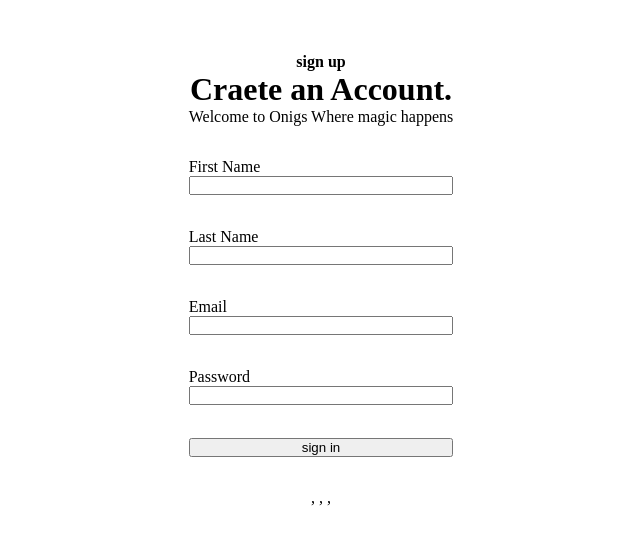
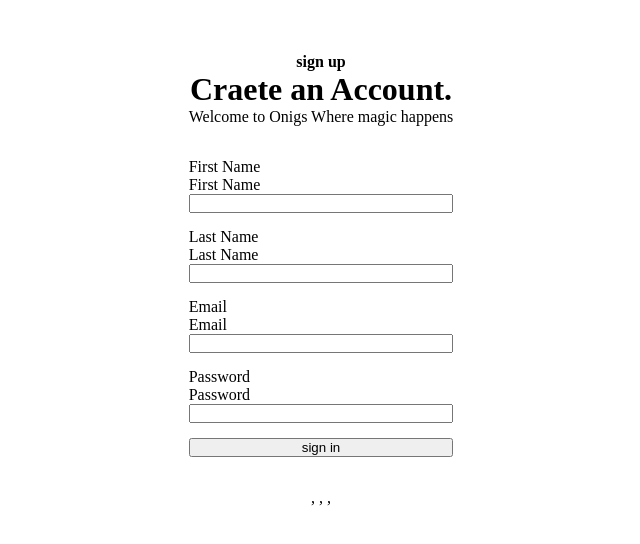
Before and after one commit to Tamarapreye-M/sign-up_form, a React (Vite) app: page / in a window 1280 px wide. Shown: the top 544 px of the page, without its empty margins (319-959 px from the left). Built offline with nearby package versions, Linux system fonts and the light colour scheme.

Commit message:
changes made for form validation

```diff
--- a/src/components/Card.jsx
+++ b/src/components/Card.jsx
@@ -25,25 +25,16 @@ const inputArr = [
 
 const Card = () => {
 	const [form, setForm] = useState({
-		firstName: { value: "", status: false, error: false },
-		lastName: { value: "", status: false, error: false },
-		email: { value: "", status: false, error: false },
-		password: { value: "", status: false, error: false },
+		firstName: { value: "", status: false, errorState: false },
+		lastName: { value: "", status: false, errorState: false },
+		email: { value: "", status: false, errorState: false },
+		password: { value: "", status: false, errorState: false },
 	});
 
 	const { firstName, lastName, email, password } = form;
-
-	const handleEach = (id) => {
-		// const handleFormInput = (ev) => {
-		// 	console.log(ev.target.value);
-		// 	let { value } = ev.target;
-		// 	id && value.length === 1 ? setShowError(true) : setShowError(false);
-		// };
-		// return handleFormInput();
-	};
-
-	const handleFormState = (ev, id) => {
-		let { value, name } = ev.target;
+	const [showError, setShowError] = useState(false);
+	const handleFormState = (ev) => {
+		let { value, name, focus } = ev.target;
 
 		setForm((prev) => {
 			return {
@@ -51,24 +42,52 @@ const Card = () => {
 				[name]: { ...[name], value: value },
 			};
 		});
+		// console.log(form);
+		if (focus && value.length < 2) {
+			// set the form to toggle the status
+			setForm((prev) => {
+				return {
+					...prev,
+					[name]: { ...[name], errorState: true },
+				};
+			});
+			console.log("error");
+
+			// ev.target.className = "error-state";
+			// ev.target.style.borderColor = "red";
+			// console.log(ev.target.style);
+		} else {
+			// ev.target.style.borderColor = "blue";
+			// ev.target.className = null;
+			setForm((prev) => {
+				return {
+					...prev,
+					[name]: { ...[name], errorState: false },
+				};
+			});
+		}
 		console.log(form);
-		if (value.length < 1 && id === id) {
-			// set the form to toggle the status
-		}
 	};
 	// const handleErrorState = (ev) => {
 
 	// }
 
 	const allInput = inputArr.map((each, idx) => (
+		<div className="form-div">
+			<label htmlFor="">{each.label}</label>
+			<br />
 			<Input
 				key={idx}
 				{...each}
 				form={form}
 				setForm={setForm}
 				handleFormState={handleFormState}
-			// handleEach={handleEach}
+				formStates={form}
 			/>
+			{form[each.name].errorState && (
+				<p className="error-state">Enter valid input</p>
+			)}
+		</div>
 	));
 
 	return (
```
Lines whose indentation alone changed are shown as unchanged.
